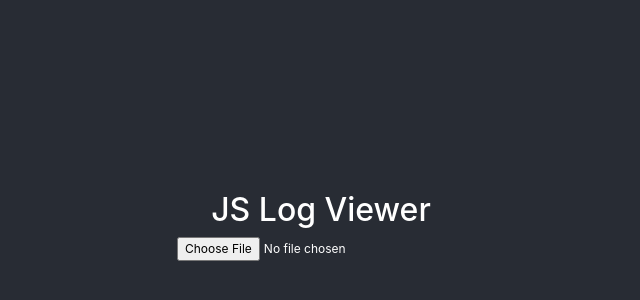
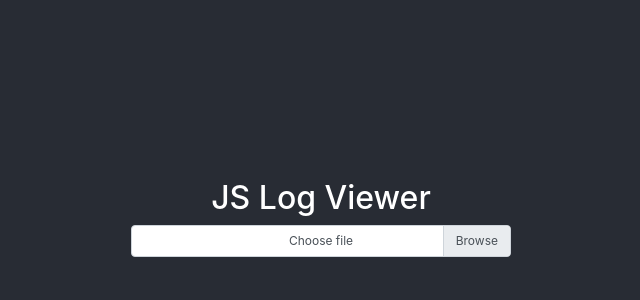
Before and after one commit to matharoo/js-logviewer, a React (Create React App) app: page / in a window 1280 px wide. Shown: the part 166-466 px from the top of the page, without its empty margins (319-959 px from the left). Built offline with nearby package versions, Linux system fonts and the light colour scheme.

Commit message:
Fixed the cancel click on file upload crashing

```diff
--- a/src/App.js
+++ b/src/App.js
@@ -37,14 +37,21 @@ class App extends Component {
 
   onChange = (event) => {
     console.log(event);
+    if(event.target.length == 0 ){
+      console.log("cancel was clicked");
+      // dont do anything.
+    }
+    else{
       var file = event.target.files[0];
       var reader = new FileReader();
+
       reader.onload = () => {
         console.log(reader.result);
         this.setState({ logs: JSON.parse(reader.result) })
       }
-    //TODO: fix cancel crashing fileupload
       reader.readAsText(file);
+    }
+    event.target.value = null;
   }
 
   handleFilter = (e) => {
@@ -72,16 +79,21 @@ class App extends Component {
       <div className="App">
       <header className="App-header">
       <div className="text-center"><h2>JS Log Viewer</h2></div>
-      <div className="row">
-        <div className="col-md-6">
-          <input type="file" onChange={this.onChange} />
+      <div className="container">
+        <div className="row form-group">
+          <div className="col-md-4"></div>
+          <div className="col-md-4 custom-file">
+            <input type="file" onChange={this.onChange} className="custom-file-input" id="customFile" name="file"/>
+            <label className="custom-file-label" htmlFor="customFile">Choose file</label>
           </div>
-        <div className="col-md-6">
+          <div className="col-md-4">
           {logs.length>1 ?
-        <input value={this.state.filter} onChange={this.handleFilter} placeholder="Search or filter records" name="filter"/>
+          <input className="form-control" value={this.state.filter} onChange={this.handleFilter} placeholder="Search or filter records" name="filter"/>
           : null }
         </div>
         </div>
+      </div>
+        <div className="container">
           <div className="row">
             <table className="table table-hover table-dark">
               <thead>
@@ -99,6 +111,7 @@ class App extends Component {
               </tbody>
             </table>
           </div>
+          </div>
       </header>
     </div>
     );
```
Lines whose indentation alone changed are shown as unchanged.
